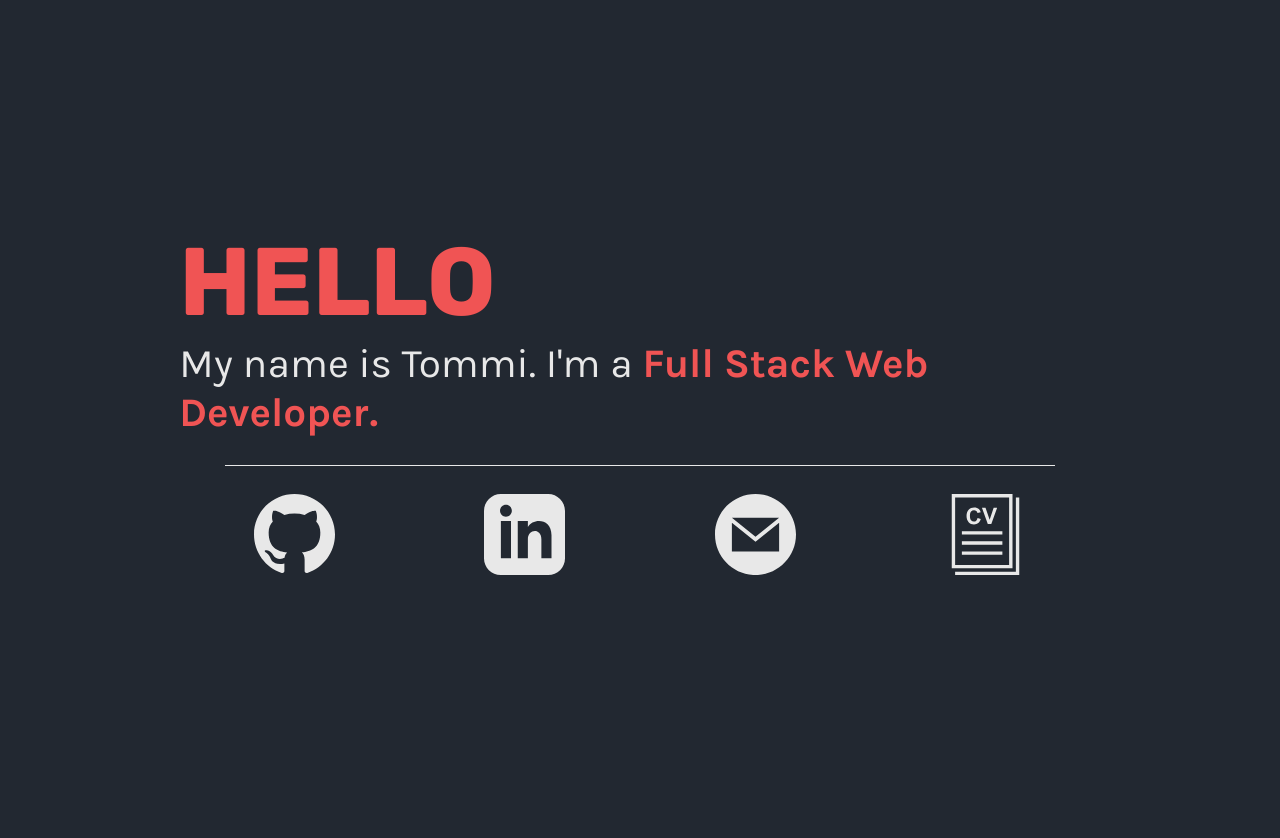
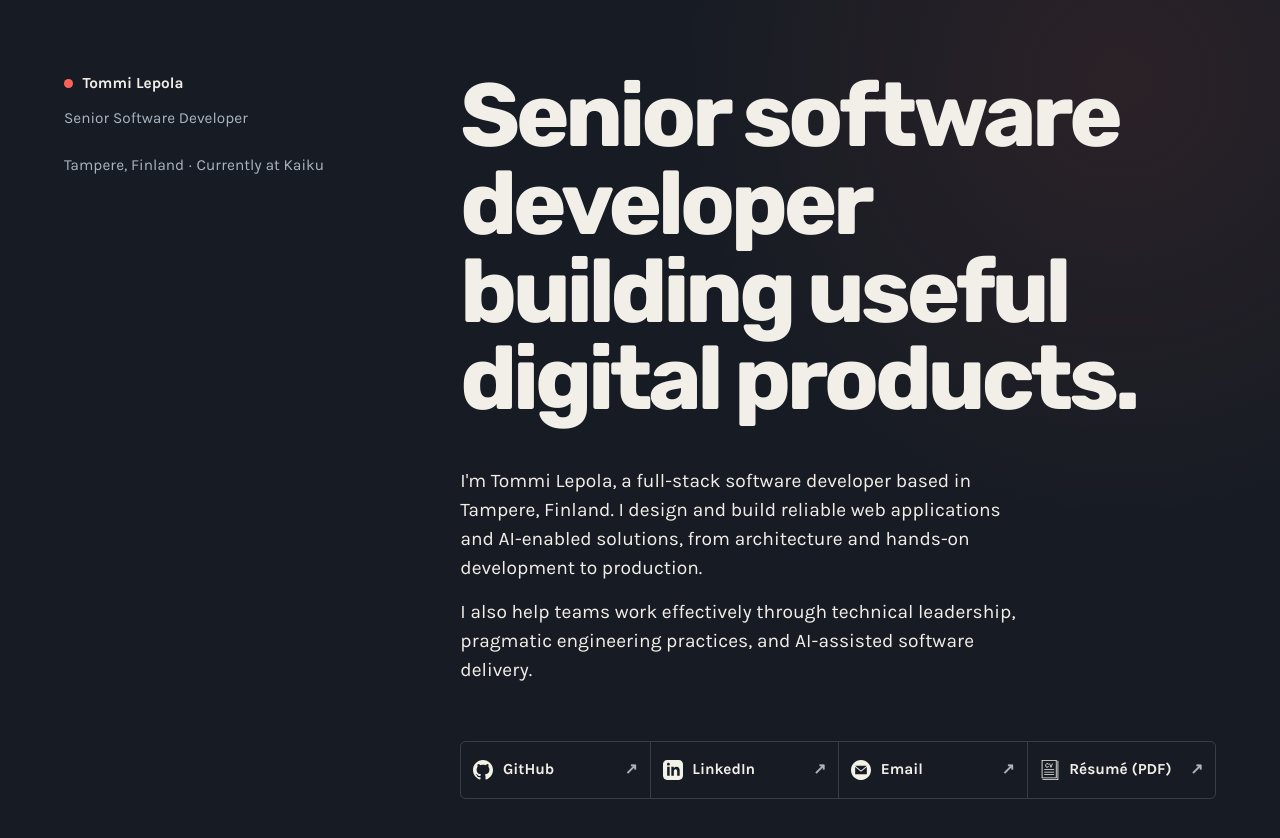
Before and after one commit to f4irline/gatsby-portfolio, an Astro site: page / in a window 1280 px wide. Before the commit the page ends 800 px from the top, so only its background shows below. Built offline with nearby package versions, Linux system fonts and the light colour scheme; Astro itself is replaced by a stand-in of ours; no server answers.

Commit message:
Refresh portfolio landing page

```diff
--- a/src/components/Hero.astro
+++ b/src/components/Hero.astro
@@ -3,159 +3,223 @@ import { site } from '../data/site';
 ---
 
 <main class="hero-container">
-    <header class="hero-header">
-        <h1>Hello</h1>
-        <p class="intro">
-            My name is {site.name}. I'm a <span class="role">{site.role}.</span>
-        </p>
+    <div class="profile">
+        <header class="identity">
+            <p class="eyebrow"><span aria-hidden="true"></span>{site.name}</p>
+            <p class="role">{site.role}</p>
+            <p class="context">{site.location} <span aria-hidden="true">·</span> {site.currentCompany}</p>
         </header>
-    <hr />
+
+        <section class="introduction" aria-labelledby="profile-heading">
+            <h1 id="profile-heading">{site.headline}</h1>
+            <div class="copy">
+                {site.introduction.map((paragraph) => <p>{paragraph}</p>)}
+            </div>
             <nav class="social-links" aria-label="Tommi Lepola's links">
                 {
                     site.socialLinks.map((link) => (
-                <a href={link.url} aria-label={link.label}>
-                    <img src={link.icon} alt="" width="56" height="56" />
+                        <a href={link.url}>
+                            <img src={link.icon} alt="" width="22" height="22" />
+                            <span>{link.label}</span>
+                            <span class="link-arrow" aria-hidden="true">↗</span>
                         </a>
                     ))
                 }
             </nav>
+        </section>
+    </div>
 </main>
 
 <style>
     .hero-container {
-        display: flex;
-        flex-direction: column;
-        justify-content: center;
         width: 100%;
-        min-height: 100vh;
-        padding: 0 5%;
+        min-height: 100svh;
+        padding: clamp(3rem, 9vh, 8rem) clamp(1.25rem, 5vw, 5rem);
     }
 
-    .hero-header {
-        line-height: 1.2;
+    .profile {
+        display: grid;
+        width: min(100%, var(--content-width));
+        margin: 0 auto;
+        gap: 2.75rem;
     }
 
-    h1,
+    .identity {
+        align-self: start;
+    }
+
+    .eyebrow,
+    .role,
+    .context {
+        margin: 0;
+    }
+
+    .eyebrow {
+        display: flex;
+        align-items: center;
+        gap: 0.6rem;
+        color: var(--color-text);
+        font-size: clamp(0.875rem, 1.2vw, 1rem);
+        font-weight: 700;
+    }
+
+    .eyebrow span {
+        width: 0.55rem;
+        height: 0.55rem;
+        border-radius: 50%;
+        background: var(--color-primary);
+    }
+
     .role {
+        margin-top: 0.75rem;
+        color: var(--color-muted);
+        font-size: clamp(0.875rem, 1.2vw, 1rem);
+    }
+
+    .context {
+        margin-top: 1.5rem;
+        color: var(--color-muted);
+        font-size: clamp(0.875rem, 1.2vw, 1rem);
+        line-height: 1.5;
+    }
+
+    h1 {
+        max-width: 12ch;
+        margin: 0;
+        color: var(--color-text);
+        font-family: 'Rubik', sans-serif;
+        font-size: clamp(3rem, 7vw, 6.25rem);
+        font-weight: 700;
+        letter-spacing: -0.045em;
+        line-height: 0.98;
+    }
+
+    .copy {
+        max-width: 60ch;
+        margin-top: clamp(1.75rem, 4vw, 2.75rem);
+    }
+
+    .copy p {
+        margin: 0;
+        color: var(--color-text);
+        font-size: clamp(1.125rem, 1.5vw, 1.375rem);
+        line-height: 1.5;
+    }
+
+    .copy p + p {
+        margin-top: 1rem;
+    }
+
+    .social-links {
+        display: grid;
+        grid-template-columns: repeat(4, minmax(0, 1fr));
+        margin-top: clamp(2rem, 5vw, 3.5rem);
+        overflow: hidden;
+        border: 1px solid var(--color-border);
+        border-radius: var(--radius-small);
+    }
+
+    .social-links a {
+        display: grid;
+        grid-template-columns: 1.25rem minmax(0, 1fr) auto;
+        align-items: center;
+        gap: 0.6rem;
+        min-height: 3.5rem;
+        padding: 0.75rem;
+        color: var(--color-text);
+        font-size: clamp(0.875rem, 1.2vw, 1rem);
+        font-weight: 700;
+        text-decoration: none;
+        transition: background-color 180ms ease, color 180ms ease;
+    }
+
+    .social-links a + a {
+        border-left: 1px solid var(--color-border);
+    }
+
+    .social-links img {
+        width: 1.25rem;
+        height: 1.25rem;
+        filter: invert(97%) sepia(8%) saturate(415%) hue-rotate(332deg)
+            brightness(104%) contrast(90%);
+    }
+
+    .link-arrow {
+        color: var(--color-muted);
+        transition: transform 180ms ease, color 180ms ease;
+    }
+
+    .social-links a:hover {
+        background: var(--color-primary-soft);
         color: var(--color-primary);
     }
 
-    h1 {
-        margin: 0;
-        font-family: 'Rubik', sans-serif;
-        font-size: clamp(4rem, 15vw, 6rem);
-        font-weight: 700;
-        text-transform: uppercase;
+    .social-links a:hover img {
+        filter: invert(52%) sepia(49%) saturate(4975%) hue-rotate(330deg)
+            brightness(104%) contrast(101%);
     }
 
-    .intro {
-        margin: 0;
-        font-size: 1.5em;
-    }
-
-    .role {
-        font-family: 'Karla', sans-serif;
-        font-weight: 700;
-    }
-
-    hr {
-        align-self: center;
-        width: 90%;
-        margin: 3% 0;
-        border: 0;
-        border-top: 1px solid currentcolor;
-    }
-
-    .social-links {
-        display: flex;
-        align-items: center;
-        align-self: center;
-        justify-content: space-around;
-        width: 100%;
-    }
-
-    .social-links a {
-        display: flex;
-        align-items: center;
-        justify-content: center;
-        border-radius: 0.25rem;
-        color: inherit;
-        transition: transform 0.2s ease;
-    }
-
-    .social-links img {
-        width: 3.5em;
-        height: auto;
-        filter: invert(97%) sepia(0%) saturate(355%) hue-rotate(332deg)
-            brightness(115%) contrast(82%);
-    }
-
-    .social-links a:hover {
-        transform: scale(1.1);
-    }
-
-    .social-links a:hover img,
-    .social-links a:focus-visible img {
-        filter: invert(58%) sepia(56%) saturate(6720%) hue-rotate(333deg)
-            brightness(107%) contrast(88%);
+    .social-links a:hover .link-arrow {
+        color: var(--color-primary);
+        transform: translate(2px, -2px);
     }
 
     .social-links a:focus-visible {
         outline: 3px solid var(--color-primary);
-        outline-offset: 0.35rem;
+        outline-offset: -3px;
     }
 
-    @media screen and (min-width: 768px) {
+    @media (min-width: 900px) {
         .hero-container {
-            padding: 0 10%;
-            font-size: 1.1em;
+            display: grid;
+            align-items: center;
+        }
+
+        .profile {
+            grid-template-columns: minmax(12rem, 0.7fr) minmax(0, 1.8fr);
+            gap: clamp(3rem, 8vw, 8rem);
         }
     }
 
-    @media screen and (min-width: 960px) {
-        .hero-container {
-            padding: 0 12%;
-            font-size: 1.2em;
+    @media (max-width: 560px) {
+        .social-links {
+            grid-template-columns: repeat(2, minmax(0, 1fr));
         }
 
-        .social-links img {
-            width: 3em;
-        }
+        .social-links a:nth-child(3) {
+            border-left: 0;
+            border-top: 1px solid var(--color-border);
         }
 
-    @media screen and (min-width: 1024px) {
-        .hero-container {
-            padding: 0 14%;
-            font-size: 1.3em;
-        }
-    }
-
-    @media screen and (min-width: 1366px) {
-        .hero-container {
-            padding: 0 16%;
-            font-size: 1.4em;
+        .social-links a:nth-child(4) {
+            border-top: 1px solid var(--color-border);
         }
     }
 
     @media (prefers-reduced-motion: no-preference) {
-        .hero-container {
-            animation: fade-in 2s ease both;
+        .profile {
+            animation: reveal 450ms ease-out both;
         }
     }
 
     @media (prefers-reduced-motion: reduce) {
-        .social-links a {
+        .profile {
+            animation: none;
+        }
+
+        .social-links a,
+        .link-arrow {
             transition: none;
         }
     }
 
-    @keyframes fade-in {
+    @keyframes reveal {
         from {
-            opacity: 0;
+            transform: translateY(10px);
         }
 
         to {
-            opacity: 1;
+            transform: translateY(0);
         }
     }
 </style>
--- a/src/data/site.ts
+++ b/src/data/site.ts
@@ -7,6 +7,10 @@ export interface SocialLink {
 export interface SiteData {
     name: string;
     role: string;
+    headline: string;
+    introduction: string[];
+    location: string;
+    currentCompany: string;
     title: string;
     description: string;
     url: string;
@@ -20,10 +24,18 @@ const publicResumeUrl =
     'https://s3.eu-central-1.amazonaws.com/tommilepola.fi-files/resume_tommi-lepola.pdf';
 
 export const site: SiteData = {
-    name: 'Tommi',
-    role: 'Full Stack Web Developer',
-    title: 'Tommi Lepola | Full Stack Web Developer',
-    description: 'The portfolio of Tommi Lepola, a Full Stack Web Developer.',
+    name: 'Tommi Lepola',
+    role: 'Senior Software Developer',
+    headline: 'Senior software developer building useful digital products.',
+    introduction: [
+        "I'm Tommi Lepola, a full-stack software developer based in Tampere, Finland. I design and build reliable web applications and AI-enabled solutions, from architecture and hands-on development to production.",
+        'I also help teams work effectively through technical leadership, pragmatic engineering practices, and AI-assisted software delivery.',
+    ],
+    location: 'Tampere, Finland',
+    currentCompany: 'Currently at Kaiku',
+    title: 'Tommi Lepola | Senior Software Developer',
+    description:
+        'Tommi Lepola is a senior software developer building reliable web applications and AI-enabled digital products.',
     url: 'https://tommilepola.fi',
     email: 'lepola.tommi@gmail.com',
     resumeUrl: publicResumeUrl,
@@ -39,12 +51,12 @@ export const site: SiteData = {
             icon: '/img/icons/linkedin.svg',
         },
         {
-            label: 'Email Tommi',
+            label: 'Email',
             url: 'mailto:lepola.tommi@gmail.com',
             icon: '/img/icons/email.svg',
         },
         {
-            label: 'Open Tommi Lepola résumé (PDF)',
+            label: 'Résumé (PDF)',
             url: publicResumeUrl,
             icon: '/img/icons/cv.svg',
         },
--- a/src/styles/global.css
+++ b/src/styles/global.css
@@ -23,9 +23,15 @@
 }
 
 :root {
-    --color-text: #e8e8e8;
-    --color-primary: #f05454;
-    --color-background: #222831;
+    --color-background: #171c24;
+    --color-surface: #202733;
+    --color-text: #f2efe9;
+    --color-muted: #aab4c1;
+    --color-primary: #ff6157;
+    --color-border: rgb(242 239 233 / 16%);
+    --color-primary-soft: rgb(255 97 87 / 12%);
+    --content-width: 73.75rem;
+    --radius-small: 0.35rem;
     background-color: var(--color-background);
     color: var(--color-text);
     font-family: 'Karla', sans-serif;
@@ -40,39 +46,37 @@ body {
 
 body {
     overflow-x: hidden;
-    font-size: 1em;
+    font-size: 16px;
+    line-height: 1.5;
+    -webkit-font-smoothing: antialiased;
+    text-rendering: optimizeLegibility;
 }
 
 * {
     box-sizing: border-box;
 }
 
-@media screen and (min-width: 768px) {
-    body {
-        font-size: 1.1em;
+body::before {
+    position: fixed;
+    z-index: -1;
+    top: -25rem;
+    right: -20rem;
+    width: min(60rem, 85vw);
+    aspect-ratio: 1;
+    border-radius: 50%;
+    background: radial-gradient(circle, rgb(255 97 87 / 9%), transparent 68%);
+    content: '';
+    pointer-events: none;
+}
+
+a {
+    color: inherit;
+}
+
+@media (prefers-reduced-motion: reduce) {
+    *,
+    *::before,
+    *::after {
+        scroll-behavior: auto !important;
     }
 }
-
-@media screen and (min-width: 960px) {
-    body {
-        font-size: 1.2em;
-    }
-}
-
-@media screen and (min-width: 1024px) {
-    body {
-        font-size: 1.3em;
-    }
-}
-
-@media screen and (min-width: 1366px) {
-    body {
-        font-size: 1.4em;
-    }
-}
-
-@media screen and (min-width: 1680px) {
-    body {
-        font-size: 1.5em;
-    }
-}
```
Also changed, not shown: tests/home.spec.ts (+17 -4 lines). Lines whose indentation alone changed are shown as unchanged.
